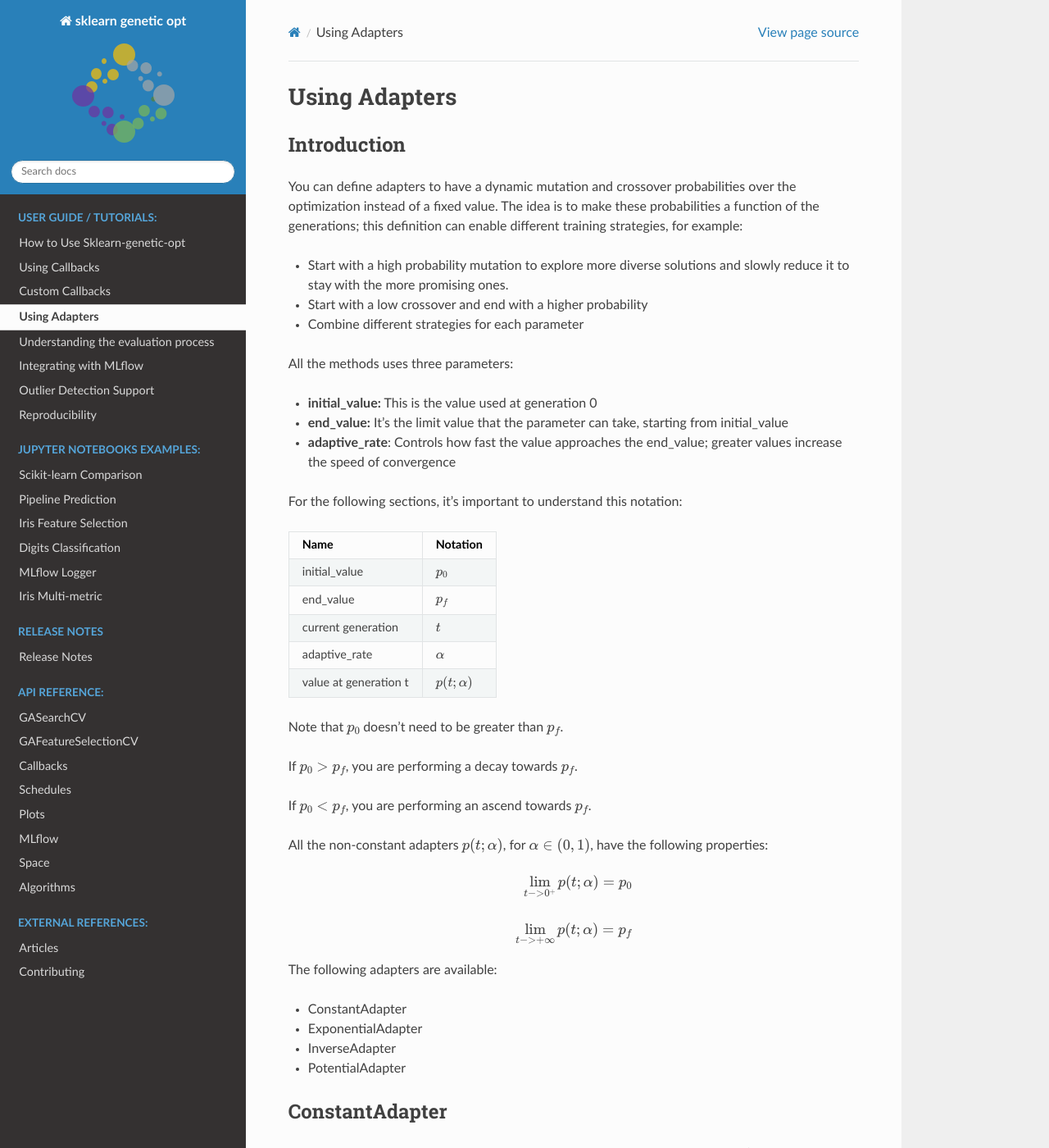
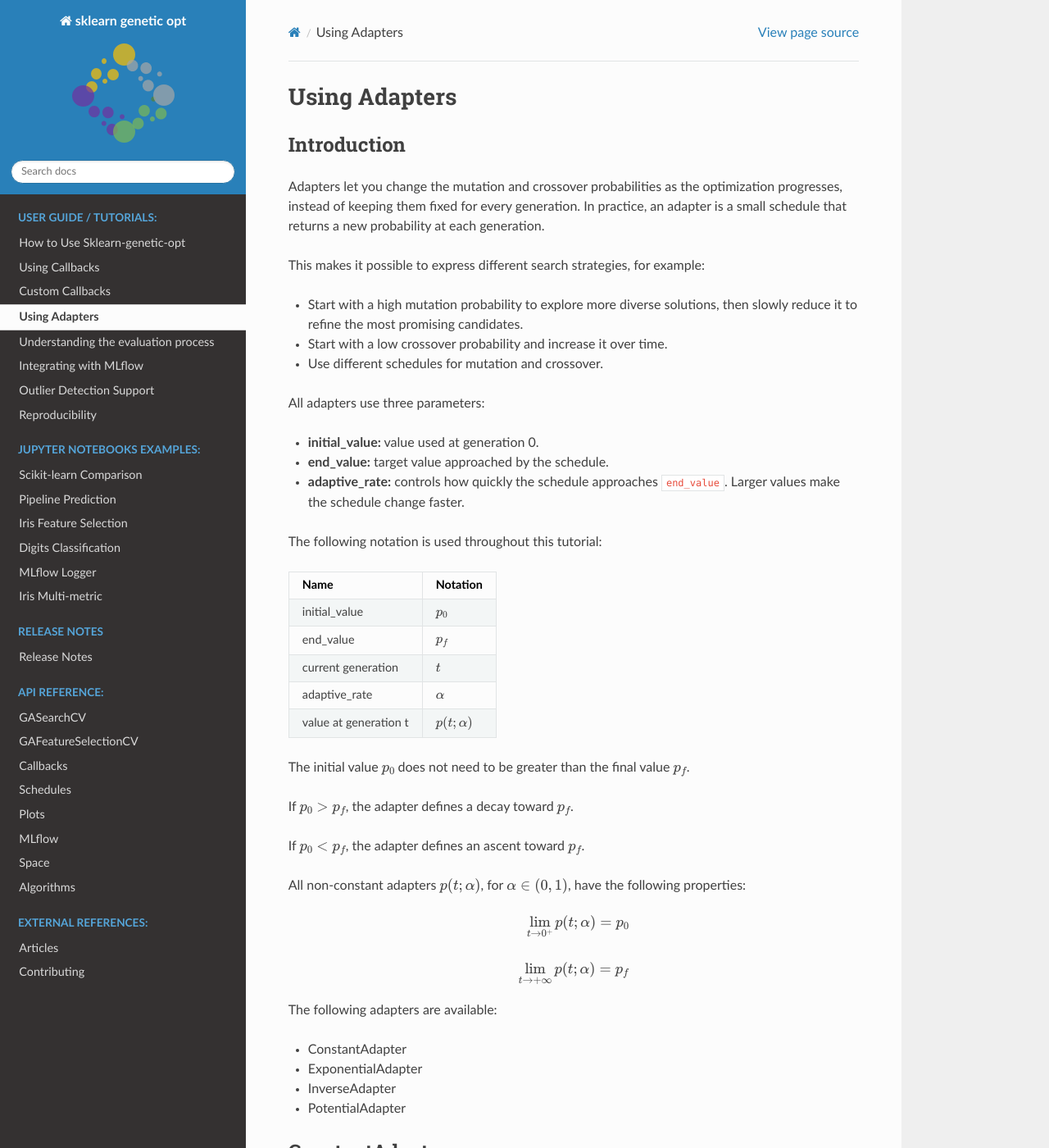
Before and after one commit to rodrigo-arenas/Sklearn-genetic-opt, a Sphinx documentation site: the page built from docs/tutorials/adapters.rst, in a window 1280 px wide and 1400 px high. Shown: the whole window at 82% size. Built offline with Sphinx 7.4.7 and the Read the Docs theme 3.1.0, drawn with Linux system fonts in a browser that asks for light colours; some of the changed text lies outside the part shown.

Commit message:
improve adapters docs

```diff
--- a/docs/tutorials/adapters.rst
+++ b/docs/tutorials/adapters.rst
@@ -4,23 +4,26 @@ Using Adapters
 Introduction
 ------------
 
-You can define adapters to have a dynamic mutation and crossover probabilities over the optimization
-instead of a fixed value. The idea is to make these probabilities a function of the generations;
-this definition can enable different training strategies, for example:
+Adapters let you change the mutation and crossover probabilities as the
+optimization progresses, instead of keeping them fixed for every generation.
+In practice, an adapter is a small schedule that returns a new probability at
+each generation.
 
-* Start with a high probability mutation to explore more diverse solutions and slowly reduce it
-  to stay with the more promising ones.
-* Start with a low crossover and end with a higher probability
-* Combine different strategies for each parameter
+This makes it possible to express different search strategies, for example:
 
-All the methods uses three parameters:
+* Start with a high mutation probability to explore more diverse solutions, then
+  slowly reduce it to refine the most promising candidates.
+* Start with a low crossover probability and increase it over time.
+* Use different schedules for mutation and crossover.
 
-* **initial_value:** This is the value used at generation 0
-* **end_value:** It's the limit value that the parameter can take, starting from initial_value
-* **adaptive_rate**: Controls how fast the value approaches the end_value;
-  greater values increase the speed of convergence
+All adapters use three parameters:
 
-For the following sections, it's important to understand this notation:
+* **initial_value:** value used at generation 0.
+* **end_value:** target value approached by the schedule.
+* **adaptive_rate:** controls how quickly the schedule approaches ``end_value``.
+  Larger values make the schedule change faster.
+
+The following notation is used throughout this tutorial:
 
 ===================== ===============
 Name                  Notation
@@ -32,20 +35,21 @@ adaptive_rate         :math:`\alpha`
 value at generation t :math:`p(t; \alpha)`
 ===================== ===============
 
-Note that :math:`p_0` doesn't need to be greater than :math:`p_f`.
+The initial value :math:`p_0` does not need to be greater than the final value
+:math:`p_f`.
 
-If :math:`p_0 > p_f`, you are performing a decay towards :math:`p_f`.
+If :math:`p_0 > p_f`, the adapter defines a decay toward :math:`p_f`.
 
-If :math:`p_0 < p_f`, you are performing an ascend towards :math:`p_f`.
+If :math:`p_0 < p_f`, the adapter defines an ascent toward :math:`p_f`.
 
-All the non-constant adapters :math:`p(t; \alpha)`, for :math:`\alpha \in (0,1)`,
-have the following properties:
+All non-constant adapters :math:`p(t; \alpha)`, for
+:math:`\alpha \in (0,1)`, have the following properties:
 
 .. math::
 
-   \lim_{t->0^{+}} p(t; \alpha) = p_0\\
+   \lim_{t \to 0^{+}} p(t; \alpha) = p_0\\
    \\
-   \lim_{t->+\infty} p(t; \alpha) = p_f
+   \lim_{t \to +\infty} p(t; \alpha) = p_f
 
 The following adapters are available:
 
@@ -58,10 +62,12 @@ The following adapters are available:
 ConstantAdapter
 ---------------
 
-This adapter is meant to be used internally by the package; when the user doesn't create an adapter but
-instead defines the crossover or mutation probability as a real number, the package will convert it
-to a `ConstantAdapter`, so the library can use the internal API with the same methods in both cases.
-Because of this, its definition is:
+This adapter is mainly used internally by the package. When you pass the
+crossover or mutation probability as a real number, the package converts that
+number into a ``ConstantAdapter``. This lets the optimization code use the same
+internal API for both fixed probabilities and scheduled probabilities.
+
+Its definition is:
 
 .. math::
 
@@ -71,7 +77,7 @@ Because of this, its definition is:
 ExponentialAdapter
 ------------------
 
-The Exponential Adapter uses the following form to change the initial value
+The ``ExponentialAdapter`` changes the probability exponentially:
 
 .. math::
 
@@ -83,20 +89,22 @@ Usage example:
 
     from sklearn_genetic.schedules import ExponentialAdapter
 
-    # Decay over initial_value
+    # Decay from initial_value toward end_value
     adapter = ExponentialAdapter(initial_value=0.8, end_value=0.2, adaptive_rate=0.1)
 
     # Run a few iterations
     for _ in range(3):
         adapter.step()  # 0.8, 0.74, 0.69
 
-This is how the adapter looks for different values of alpha
+The following plots show the adapter for different values of
+:math:`\alpha`. Larger values of :math:`\alpha` move toward the target value
+more quickly.
 
 **decay:**
 
 .. image:: ../images/schedules_exponential_0.png
 
-**ascend:**
+**ascent:**
 
 .. image:: ../images/schedules_exponential_1.png
 
@@ -106,7 +114,7 @@ This is how the adapter looks for different values of alpha
    from sklearn_genetic.schedules import ExponentialAdapter
 
    values = [{"initial_value": 0.8, "end_value": 0.2},  # Decay
-             {"initial_value": 0.2, "end_value": 0.8}]  # Ascend
+             {"initial_value": 0.2, "end_value": 0.8}]  # Ascent
    alphas = [0.8, 0.4, 0.1, 0.05]
 
    for value in values:
@@ -126,7 +134,7 @@ This is how the adapter looks for different values of alpha
 InverseAdapter
 --------------
 
-The Inverse Adapter uses the following form to change the initial value
+The ``InverseAdapter`` changes the probability with inverse decay:
 
 .. math::
 
@@ -138,27 +146,28 @@ Usage example:
 
     from sklearn_genetic.schedules import InverseAdapter
 
-    # Decay over initial_value
+    # Decay from initial_value toward end_value
     adapter = InverseAdapter(initial_value=0.8, end_value=0.2, adaptive_rate=0.1)
 
     # Run a few iterations
     for _ in range(3):
         adapter.step()  # 0.8, 0.75, 0.7
 
-This is how the adapter looks for different values of alpha
+The following plots show the adapter for different values of
+:math:`\alpha`.
 
 **decay:**
 
 .. image:: ../images/schedules_inverse_0.png
 
-**ascend:**
+**ascent:**
 
 .. image:: ../images/schedules_inverse_1.png
 
 PotentialAdapter
 ----------------
 
-The Inverse Adapter uses the following form to change the initial value
+The ``PotentialAdapter`` changes the probability with the following form:
 
 .. math::
 
@@ -170,35 +179,37 @@ Usage example:
 
     from sklearn_genetic.schedules import PotentialAdapter
 
-    # Decay over initial_value
+    # Decay from initial_value toward end_value
     adapter = PotentialAdapter(initial_value=0.8, end_value=0.2, adaptive_rate=0.1)
 
     # Run a few iterations
     for _ in range(3):
         adapter.step()  # 0.8, 0.26, 0.206
 
-This is how the adapter looks for different values of alpha
+The following plots show the adapter for different values of
+:math:`\alpha`.
 
 **decay:**
 
 .. image:: ../images/schedules_potential_0.png
 
-**ascend:**
+**ascent:**
 
 .. image:: ../images/schedules_potential_1.png
 
 Compare
 -------
 
-This is how all adapters looks like for the same value of alpha
+The following plots compare all adapters using the same value of
+:math:`\alpha`.
 
 **decay:**
 
 .. image:: ../images/schedules_comparison_0.png
 
-**ascend:**
+**ascent:**
 
-.. image:: ../images/schedules_comparison_0.png
+.. image:: ../images/schedules_comparison_1.png
 
 .. code:: python3
 
@@ -206,7 +217,7 @@ This is how all adapters looks like for the same value of alpha
    from sklearn_genetic.schedules import ExponentialAdapter, PotentialAdapter, InverseAdapter
 
 
-   params = {"initial_value": 0.2, "end_value": 0.8, "adaptive_rate": 0.15}  # Ascend
+   params = {"initial_value": 0.2, "end_value": 0.8, "adaptive_rate": 0.15}  # Ascent
    adapters = [ExponentialAdapter(**params), PotentialAdapter(**params), InverseAdapter(**params)]
 
    for adapter in adapters:
@@ -224,18 +235,22 @@ This is how all adapters looks like for the same value of alpha
 Full Example
 ------------
 
-In this example, we want to create a decay strategy for the mutation probability,
-and an ascend strategy for the crossover probability,
-lets call them :math:`p_{mt}(t; \alpha)` and :math:`p_{cr}(t; \alpha)` respectively;
-this will enable the optimizer to explore more diverse solutions in the first iterations.
-Take into account that on this scenario, we must be careful on choosing :math:`\alpha, p_0, p_f`,
-this is because the evolutionary implementation requires that:
+In this example, we create a decay schedule for the mutation probability and an
+ascent schedule for the crossover probability. Let us call them
+:math:`p_{mt}(t; \alpha)` and :math:`p_{cr}(t; \alpha)`, respectively.
+
+This strategy encourages the optimizer to explore more diverse solutions in the
+first generations, then rely more on crossover as the population improves.
+
+When choosing :math:`\alpha`, :math:`p_0`, and :math:`p_f`, make sure the
+mutation and crossover probabilities remain compatible with the evolutionary
+algorithm. The implementation requires:
 
 .. math::
 
    p_{mt}(t; \alpha) + p_{cr}(t; \alpha) <= 1;  \forall t
 
-The same idea can be used for hypeparameter tuning or feature selection.
+The same idea can be used for hyperparameter tuning or feature selection.
 
 .. code-block:: python
 
```
